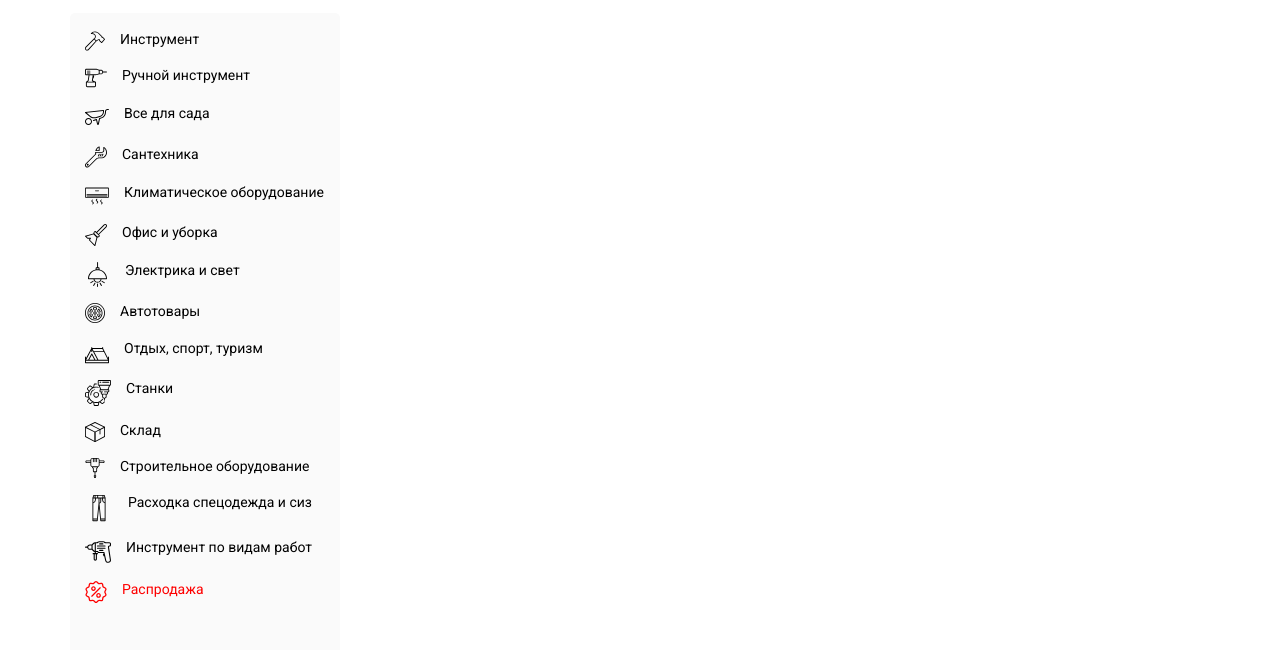
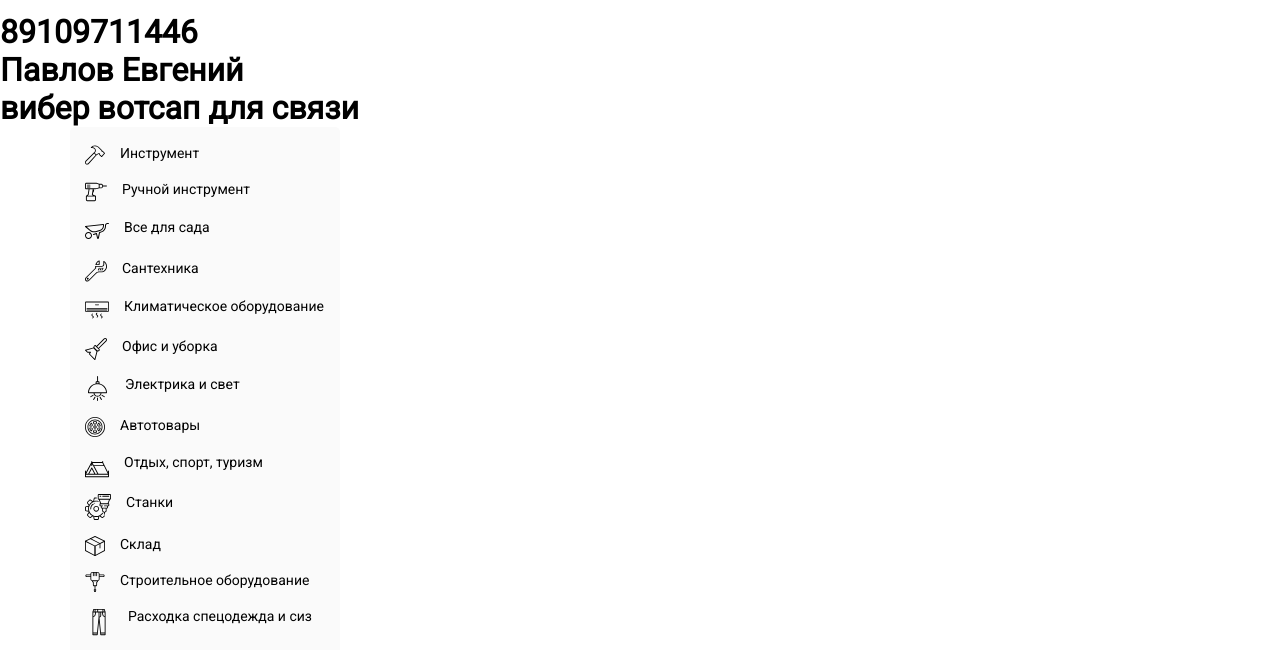
Before and after one commit to JohnPYar/etk-site, a website: page app/index.html in a window 1280 px wide. Shown: the part 116-766 px from the top of the page. Drawn offline with Linux system fonts and the light colour scheme.

Commit message:
13
Took 4 minutes

```diff
--- a/app/index.html
+++ b/app/index.html
@@ -96,6 +96,9 @@
     </header>
 
     <main class="main">
+		 <h1>89109711446</h1>
+		 <h1>Павлов Евгений</h1>
+		 <h1>вибер вотсап для связи</h1>
         <div class="container">
             <section class="left-sidebar">
                 <nav class="left-sidebar__menu">
```
